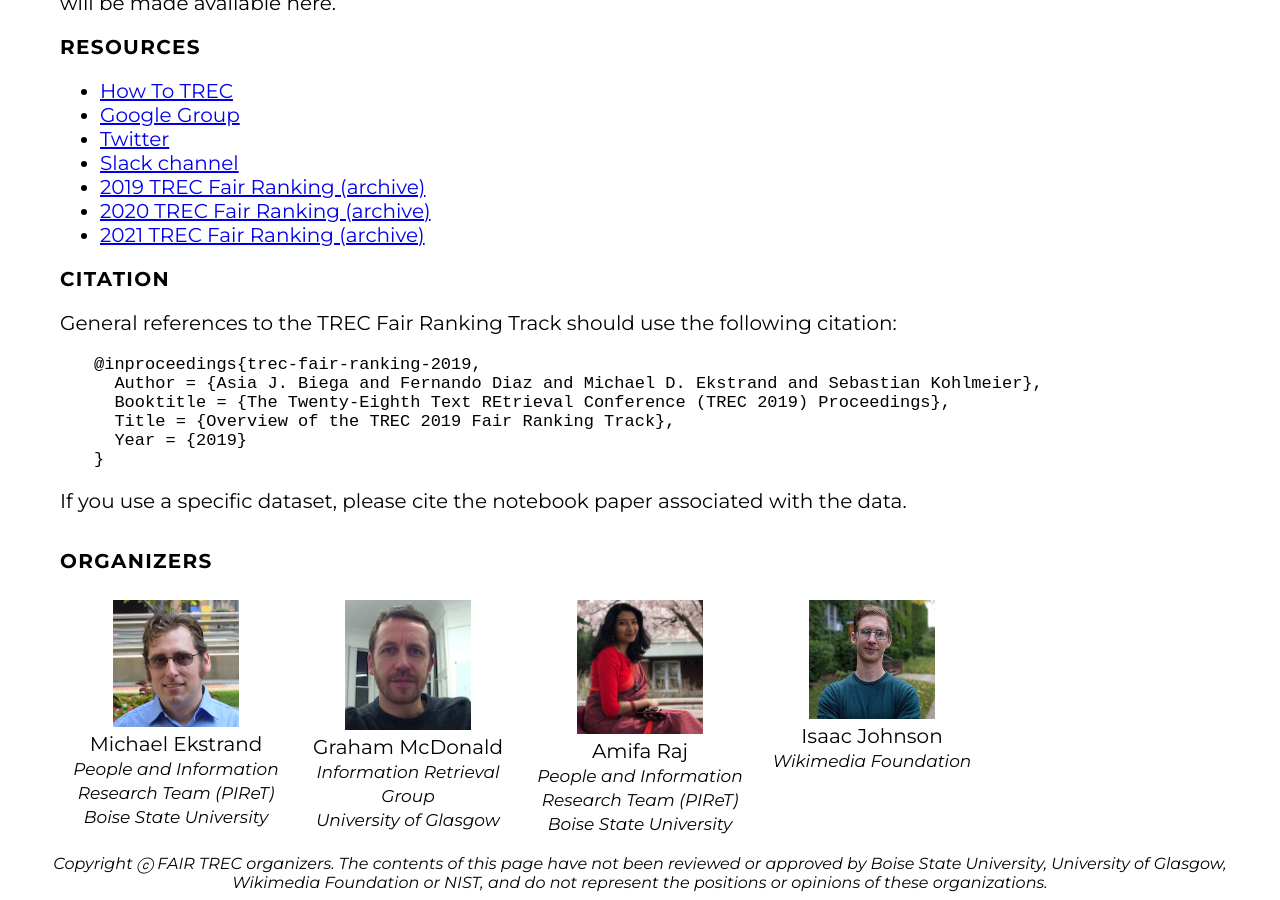
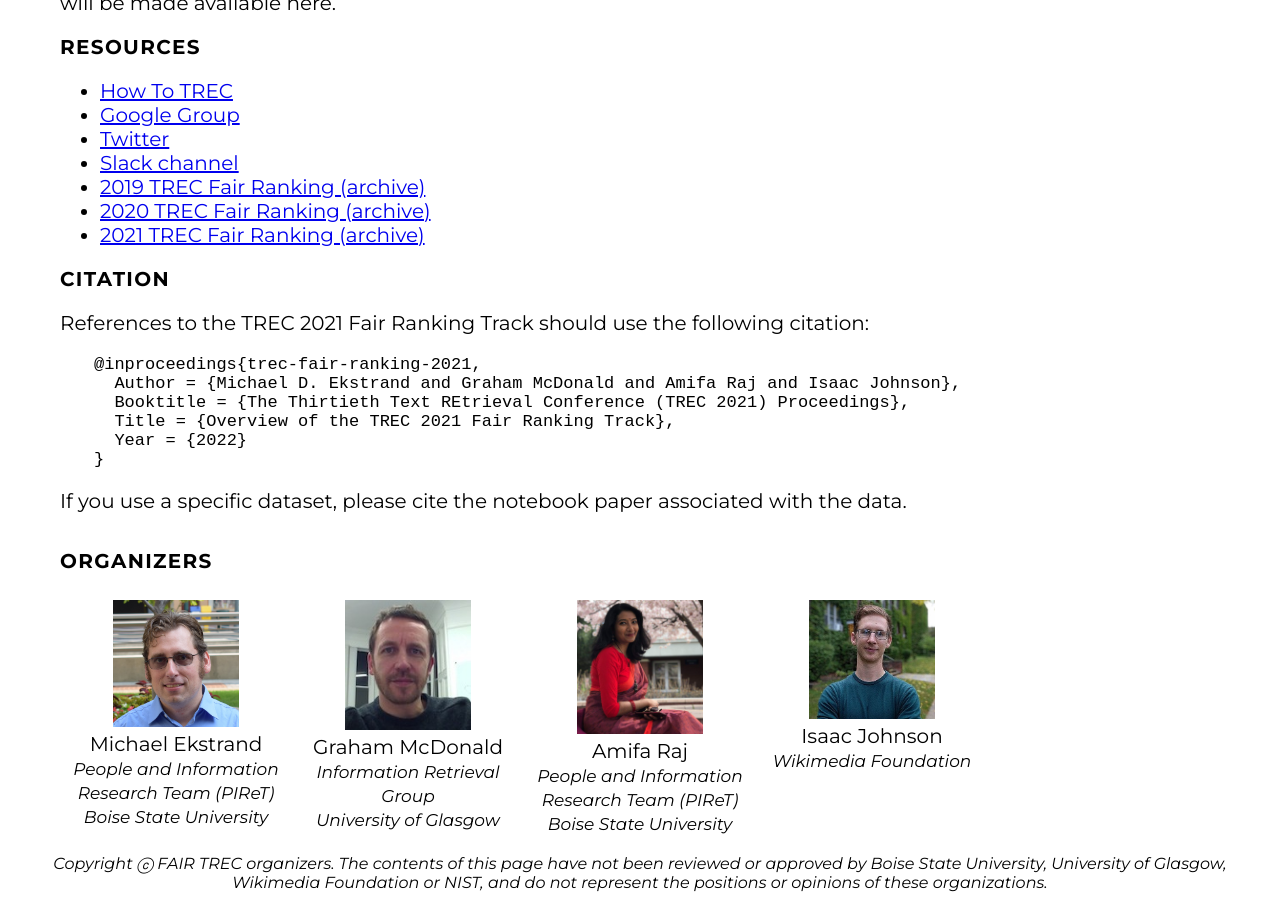
Before and after one commit to fair-trec/fair-trec.github.io, a Jekyll site: the page built from index.md, in a window 1280 px wide and 900 px high, scrolled down 634 px. Built offline with Jekyll 4.4.1, drawn with Linux system fonts in a browser that asks for light colours; our own code applies the rules of GitHub Pages for plain Markdown files.

Commit message:
citation update

````diff
--- a/index.md
+++ b/index.md
@@ -30,14 +30,14 @@ The TREC 2022 Fair Ranking Track participation guidelines, experimentation proto
 
 ## Citation
 
-General references to the TREC Fair Ranking Track should use the following citation:
+References to the TREC 2021 Fair Ranking Track should use the following citation:
 
 ```bibtex
-@inproceedings{trec-fair-ranking-2019,
-  Author = {Asia J. Biega and Fernando Diaz and Michael D. Ekstrand and Sebastian Kohlmeier},
-  Booktitle = {The Twenty-Eighth Text REtrieval Conference (TREC 2019) Proceedings},
-  Title = {Overview of the TREC 2019 Fair Ranking Track},
-  Year = {2019}
+@inproceedings{trec-fair-ranking-2021,
+  Author = {Michael D. Ekstrand and Graham McDonald and Amifa Raj and Isaac Johnson},
+  Booktitle = {The Thirtieth Text REtrieval Conference (TREC 2021) Proceedings},
+  Title = {Overview of the TREC 2021 Fair Ranking Track},
+  Year = {2022}
 }
 ```
 
````
Also changed, not shown: 2021/index.md (+6 -6 lines).
